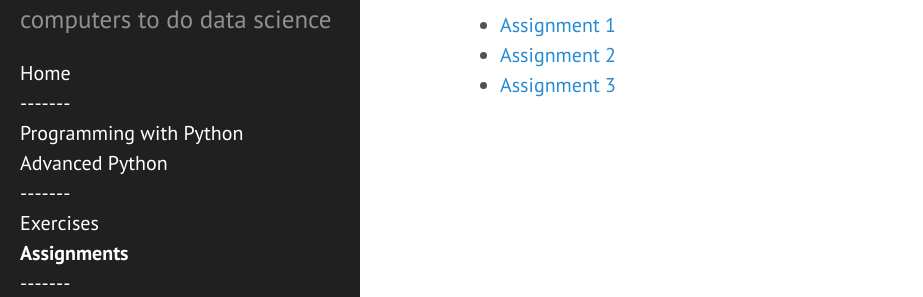
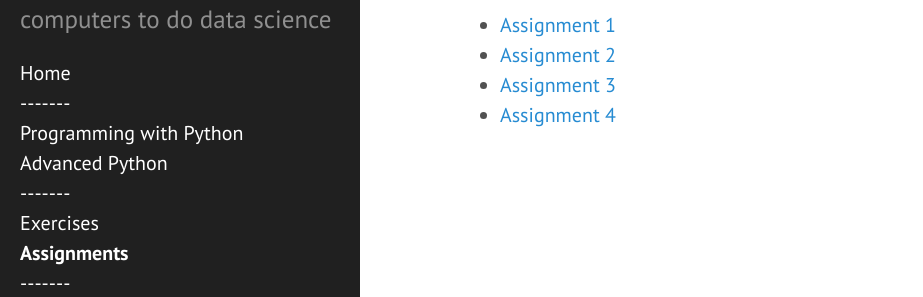
Before and after one commit to nyu-cds/courses, a Jekyll site: the page built from assignments/index.md, in a window 1280 px wide. Shown: the part 293-590 px from the top of the page, without its empty margins (0-923 px from the left). Built offline with Jekyll 4.4.1, drawn with Linux system fonts in a browser that asks for light colours.

Commit message:
Add assignment to index
Signed-off-by: Watson, Gregory <g.watson@computer.org>

```diff
--- a/assignments/index.md
+++ b/assignments/index.md
@@ -15,3 +15,4 @@ redirect_from:
 * [Assignment 1]({{ site.github.url }}/assignments/advanced-1)
 * [Assignment 2]({{ site.github.url }}/assignments/advanced-2)
 * [Assignment 3]({{ site.github.url }}/assignments/advanced-3)
+* [Assignment 4]({{ site.github.url }}/assignments/advanced-4)
```
